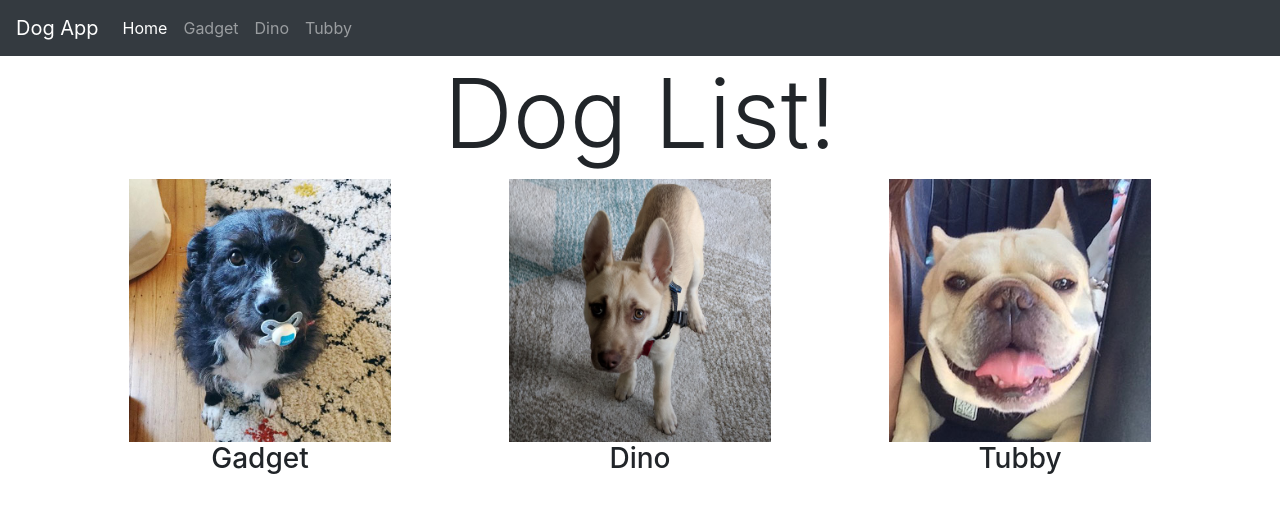
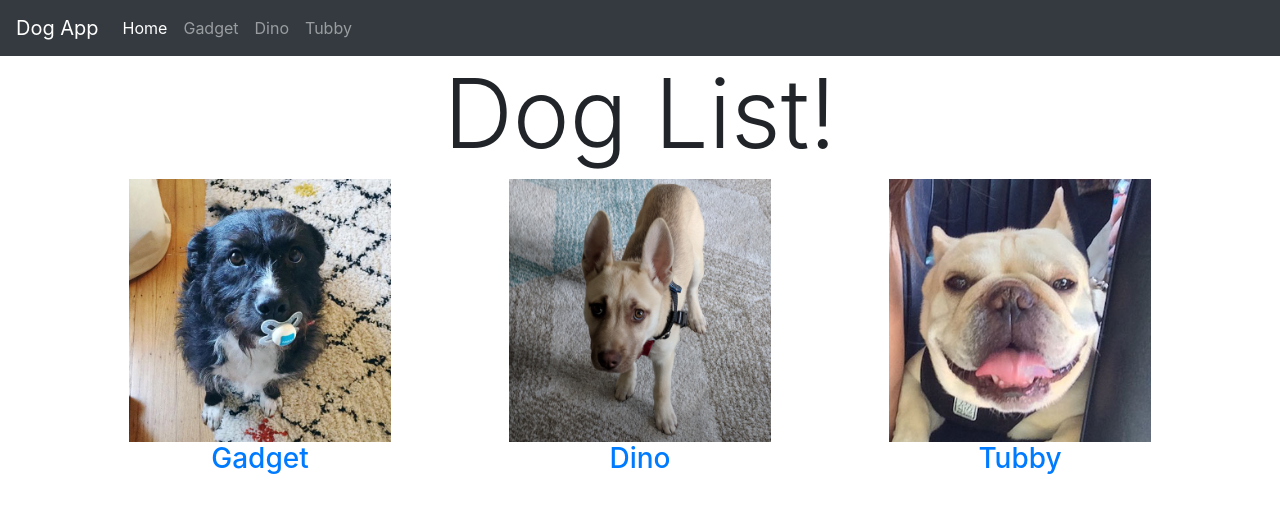
Before and after one commit to codeherbert/fun-finder, a React (Create React App) app: page /home in a window 1280 px wide. Shown: the top 512 px of the page. Built offline with nearby package versions, Linux system fonts and the light colour scheme.

Commit message:
adds a link on each displayed name to take user to details route

```diff
--- a/src/DogList.js
+++ b/src/DogList.js
@@ -13,6 +13,7 @@
 // export default DogList;
 
 import React, { useState} from 'react';
+import { Link } from 'react-router-dom';
 import './DogList.css';
 
 function DogList(props) {
@@ -23,7 +24,7 @@ function DogList(props) {
                 {props.dogs.map(d => (
                     <div className="DogList-Dog col-md-4 text-center" key={d.name}>
                         <img src={d.src} alt={d.name} />
-                        <h3>{d.name}</h3>
+                        <Link to={`/home/${d.name}`}><h3>{d.name}</h3></Link>
                     </div>
                 ))}
             </div>
```
